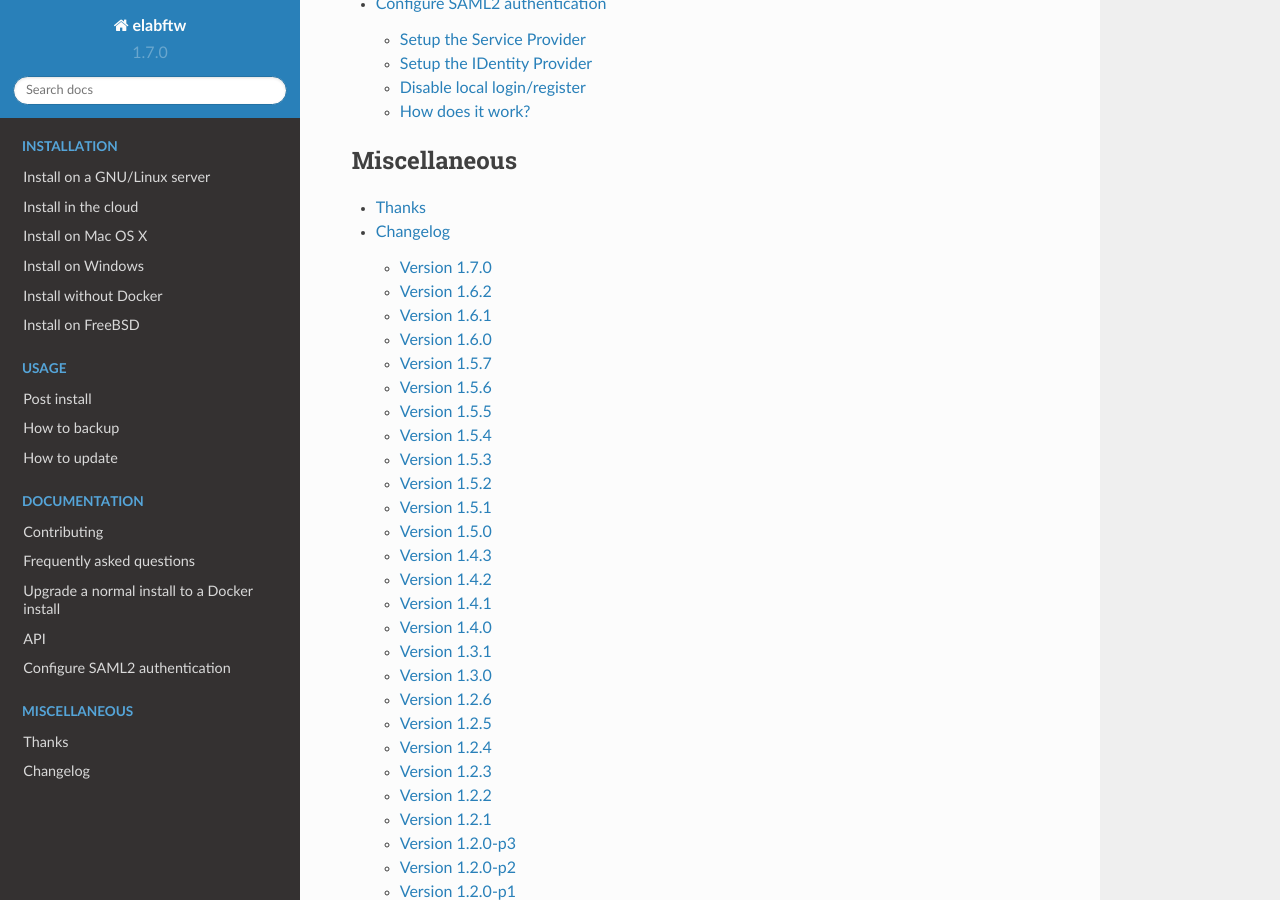
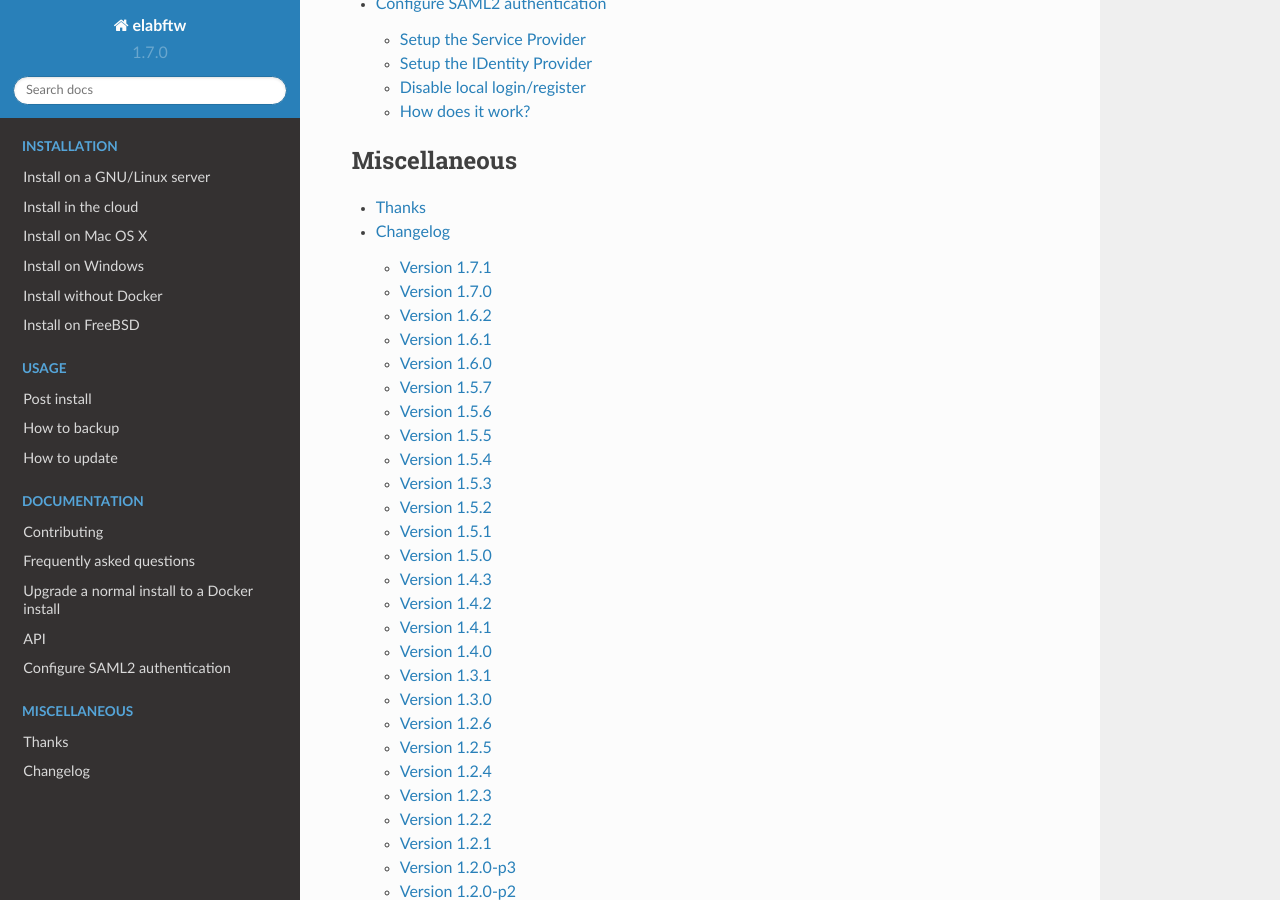
Before and after one commit to elabftw/elabdoc, a Sphinx documentation site: the page built from doc/index.rst, in a window 1280 px wide and 900 px high, scrolled down 4526 px. Built offline with Sphinx 7.4.7 and the Read the Docs theme 2.0.0, drawn with Linux system fonts in a browser that asks for light colours; pages that are not in the unit, such as notebooks, are missing from menus.

Commit message:
changelog

```diff
--- a/doc/changelog.rst
+++ b/doc/changelog.rst
@@ -2,6 +2,13 @@
 
 Changelog
 =========
+
+Version 1.7.1
+-------------
+
+* Bugfix:
+
+  * Fix issue with not correctly detecting HTTPS behind a proxy
 
 Version 1.7.0
 -------------
```
